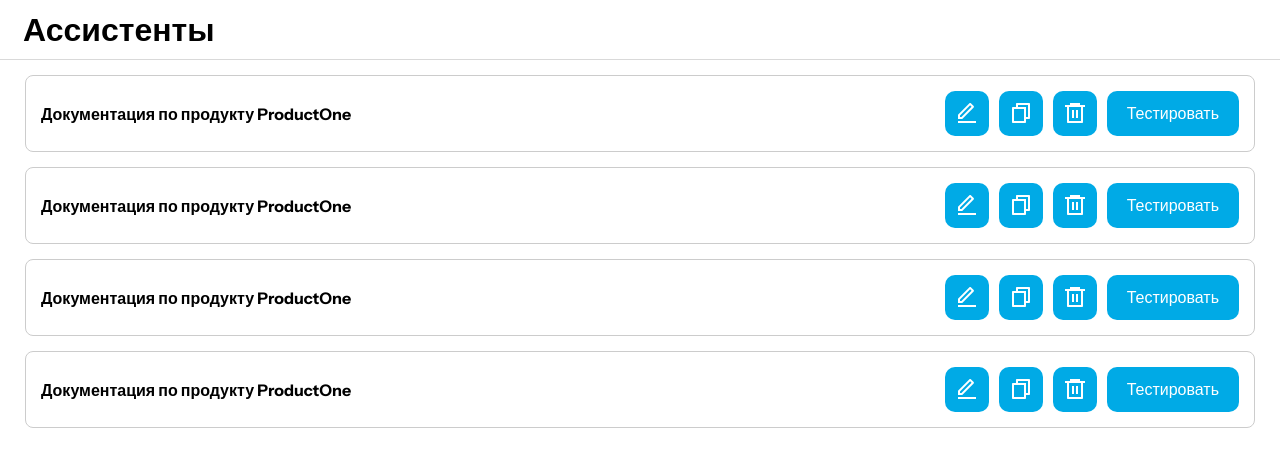
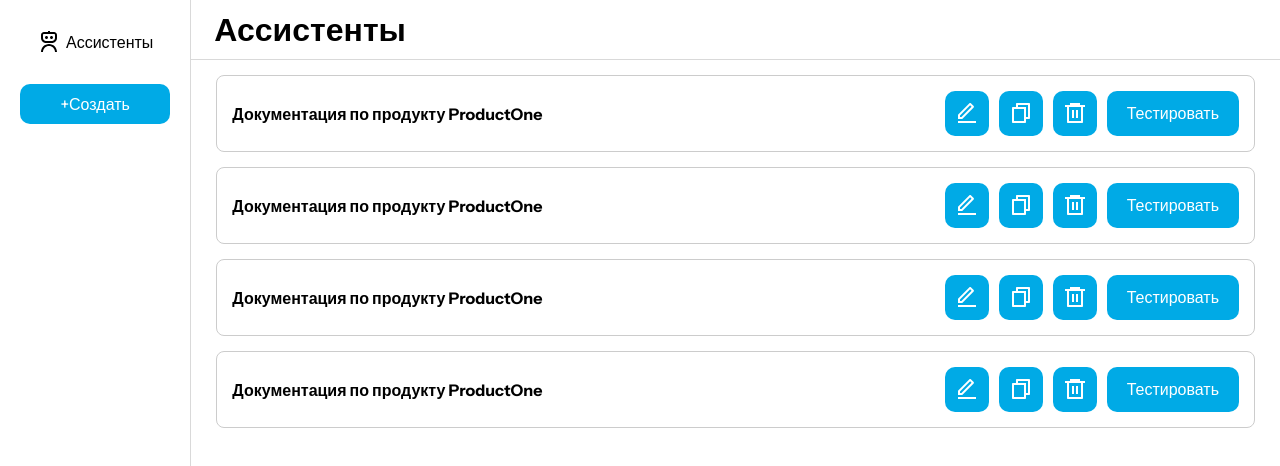
Before and after one commit to Manya18/knowledge-window, a React (Create React App) app in the folder frontend/: page /assistantsList in a window 1280 px wide. Shown: the top 466 px of the page. Built offline with nearby package versions, Linux system fonts and the light colour scheme.

Commit message:
added layout

```diff
--- /dev/null
+++ b/frontend/src/components/layout/Layout.module.css
@@ -0,0 +1,5 @@
+.Layout{
+    min-width: 100vw;
+    min-height: 100vh;
+    display: flex;
+}
--- /dev/null
+++ b/frontend/src/components/layout/Layout.tsx
@@ -0,0 +1,13 @@
+import NavBar from '../navBar/NavBar';
+import styles from './Layout.module.css'
+
+const Layout = ({children} : {children: React.ReactNode}) => {
+    return (
+        <div className={styles.Layout}>
+            <NavBar></NavBar>
+            {children}
+        </div>
+    )
+}
+
+export default Layout;
--- /dev/null
+++ b/frontend/src/components/navBar/NavBar.tsx
@@ -0,0 +1,24 @@
+import { RiRobot3Line } from '@remixicon/react';
+import styles from './navBar.module.css';
+
+const NavBar = () => {
+    const user = window.sessionStorage.getItem('user');
+    const logout = () => {
+        window.sessionStorage.removeItem('user');
+    }
+
+    return (
+        <div className={styles.navBar}>
+            <div className={styles.topButtons}>
+                <a href='/' className={styles.assistants}>
+                    <RiRobot3Line></RiRobot3Line>
+                    Ассистенты
+                </a>
+                <a href='/createAssistant' className={`${styles.create} primary-button`}>+Создать</a>
+            </div>
+            {user && <button onClick={logout} className={`${styles.create} primary-button`}>Выйти</button>}
+        </div>
+    )
+}
+
+export default NavBar;
--- /dev/null
+++ b/frontend/src/components/navBar/navBar.module.css
@@ -0,0 +1,32 @@
+.navBar{
+    display: flex;
+    flex-direction: column;
+    justify-content: space-between;
+    border-right: 1px solid #D9D9D9;
+    padding: 20px;
+}
+.topButtons{
+    display: flex;
+    flex-direction: column;
+    gap: 20px;
+}
+.assistants{
+    display: flex;
+    align-items: center;
+    padding: 10px 17px;
+    gap: 5px;
+    text-decoration: none;
+    color: #000000;
+    border-radius: 10px;
+    &:hover{
+        background-color: #E0F2F9;
+        color: #00AAE6;
+    }
+}
+.create{
+    padding-top: 10px;
+    padding-bottom: 10px;
+    text-align: center;
+    text-decoration: none;
+    color: #ffffff;
+}
--- a/frontend/src/pages/assistantsList/assistantsList.module.css
+++ b/frontend/src/pages/assistantsList/assistantsList.module.css
@@ -1,5 +1,6 @@
 .assistantsList {
     min-height: 100vh;
+    width: 100%;
 }
 
 .header {
--- a/frontend/src/pages/assistantsList/assistantsList.tsx
+++ b/frontend/src/pages/assistantsList/assistantsList.tsx
@@ -2,6 +2,7 @@ import { RiDeleteBin6Line, RiEditLine, RiFileCopyLine } from "@remixicon/react";
 import styles from "./assistantsList.module.css";
 import { useState } from "react";
 import { useNavigate } from "react-router-dom";
+import Layout from "../../components/layout/Layout";
 
 const AssistantsList = () => {
   const [assistants, setAssistants] = useState([
@@ -24,7 +25,7 @@ const AssistantsList = () => {
   ]);
 
   const navigate = useNavigate();
-    const user = window.sessionStorage.getItem('user');
+  const user = window.sessionStorage.getItem("user");
 
   const handleCopy = (assistant: any) => {
     const newAssistant = {
@@ -35,10 +36,10 @@ const AssistantsList = () => {
     setAssistants([...assistants, newAssistant]);
   };
 
-    const handleDelete = (id: number) => {
-    };
+  const handleDelete = (id: number) => {};
 
   return (
+    <Layout>
       <div className={styles.assistantsList}>
         <header className={styles.header}>
           <div className={styles.titleWrapper}>
@@ -82,6 +83,7 @@ const AssistantsList = () => {
           ))}
         </div>
       </div>
+    </Layout>
   );
 };
 
--- a/frontend/src/pages/createAssistant/CreateAssistant.tsx
+++ b/frontend/src/pages/createAssistant/CreateAssistant.tsx
@@ -11,6 +11,7 @@ import {
 import { useState } from "react";
 import { useDropzone } from "react-dropzone";
 import TestPage from "../assistantPreview/AssistantPreview";
+import Layout from "../../components/layout/Layout";
 import CustomizationSettings from "../../components/customizationSettings";
 
 interface Сustomization {
@@ -77,7 +78,6 @@ const CreateAssistant = () => {
 
   const handleSave = async () => {
     setOpenPreview(true);
-
         const formData = new FormData();
         formData.append("assistantName", name);
         formData.append("link", link);
@@ -97,6 +97,7 @@ const CreateAssistant = () => {
 
 
     return (
+        <Layout>
         <div className={styles.createAssistant}>
             <header className={styles.header}>
                 <div className={styles.titleWrapper}>
@@ -208,6 +209,7 @@ const CreateAssistant = () => {
                 )}
             </div>
         </div>
+    </Layout>
   );
 };
 
--- a/frontend/src/pages/createAssistant/createAssistant.module.css
+++ b/frontend/src/pages/createAssistant/createAssistant.module.css
@@ -1,5 +1,6 @@
 .createAssistant {
     min-height: 100vh;
+    width: 100%;
 }
 
 .header {
```
Lines whose indentation alone changed are shown as unchanged.
